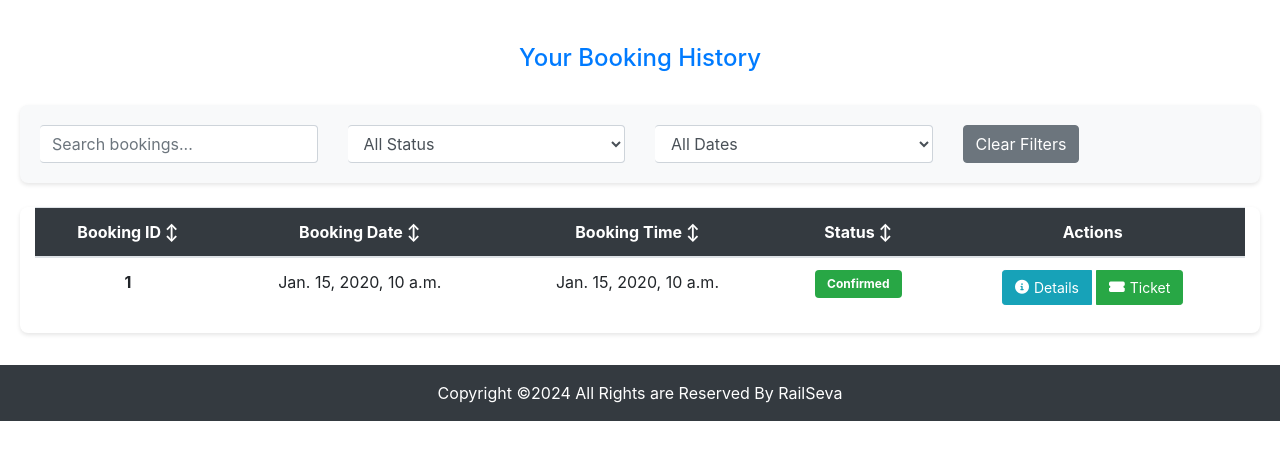
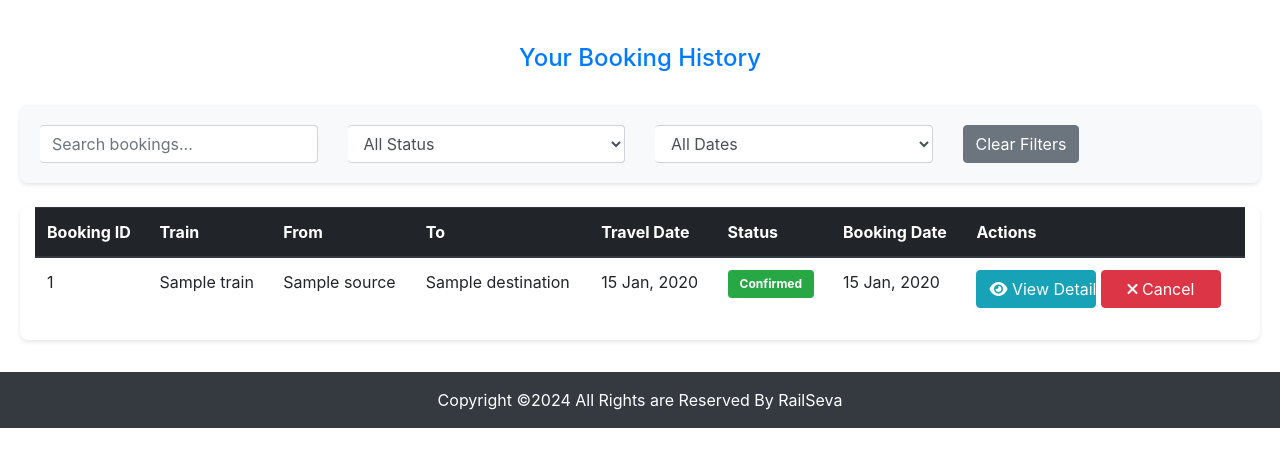
Before and after one commit to keenutelheiba/Swift, a Django app: template templates/booking_history.html in a window 1280 px wide. Shown: the part 56-523 px from the top of the page. Run offline with Django 3.2, Linux system fonts and the light colour scheme; the template is opened without the code that fills it: most values are stand-ins (such as "Sample title", 1, 10 or a date in 2020); some libraries are stand-ins or nearby versions.

Commit message:
Updated Booking history For User and SuperUser

```diff
--- a/app/models.py
+++ b/app/models.py
@@ -81,7 +81,7 @@ class Booking(models.Model):
 
 
 class BookingDetail(models.Model):
-    booking = models.OneToOneField(Booking, null=True, blank=True, on_delete=models.CASCADE)
+    booking = models.ForeignKey(Booking, on_delete=models.CASCADE, related_name='details')
     train = models.CharField(max_length=255, null=True, blank=True)
     source = models.CharField(max_length=255, null=True, blank=True)
     destination = models.CharField(max_length=255, null=True, blank=True)
--- a/templates/base.html
+++ b/templates/base.html
@@ -37,6 +37,11 @@
             <li class="{% if request.path == url %}active{% endif %}">
                 <a class="nav-link" href="{% url 'verify_ticket' %}"><i class="fas fa-ticket-alt"></i> Verify Ticket</a>
             </li>
+            {% if user.is_superuser %}
+            <li class="{% if request.path == '/booking_history' %}active{% endif %}">
+                <a class="nav-link" href="{% url 'booking_history' %}"><i class="fas fa-history"></i> Booking History</a>
+            </li>
+            {% endif %}
             {% url 'feedback' as url %}
             <li class="{% if request.path == url %}active{% endif %}">
                 <a class="nav-link" href="{% url 'feedback' %}"><i class="fas fa-comments"></i> User Feedbacks</a>
--- a/templates/booking_history.html
+++ b/templates/booking_history.html
@@ -7,7 +7,11 @@
 {% block content %}
 <div class="booking-history-container">
     <div class="col-lg-12 text-center p-4">
+        {% if user.is_superuser %}
+            <h4 class="text-primary">All Booking History</h4>
+        {% else %}
             <h4 class="text-primary">Your Booking History</h4>
+        {% endif %}
     </div>
 
     <!-- Search and Filter Section -->
@@ -40,75 +44,68 @@
     <!-- Booking Table -->
     <div class="col-lg-12 m-1 mx-auto booking-table-container">
         <div class="table-responsive">
-            <table class="table table-hover" id="bookingTable">
-                <thead class="bg-dark text-white text-center">
+            <table class="table table-hover">
+                <thead class="thead-dark">
                     <tr>
-                        <th scope="col" class="sortable" data-sort="id">Booking ID ↕</th>
-                        <th scope="col" class="sortable" data-sort="date">Booking Date ↕</th>
-                        <th scope="col" class="sortable" data-sort="time">Booking Time ↕</th>
-                        <th scope="col" class="sortable" data-sort="status">Status ↕</th>
+                        <th scope="col" class="sortable">Booking ID</th>
+                        {% if user.is_superuser %}
+                            <th scope="col" class="sortable">User</th>
+                        {% endif %}
+                        <th scope="col" class="sortable">Train</th>
+                        <th scope="col" class="sortable">From</th>
+                        <th scope="col" class="sortable">To</th>
+                        <th scope="col" class="sortable">Travel Date</th>
+                        <th scope="col" class="sortable">Status</th>
+                        <th scope="col" class="sortable">Booking Date</th>
                         <th scope="col">Actions</th>
                     </tr>
                 </thead>
                 <tbody>
-                    {% for booking in booking %}
-                    <tr class="text-center booking-row"
-                        data-id="{{booking.id}}"
-                        data-date="{{booking.booking_date}}"
-                        data-status="{{booking.status}}">
-                        <th scope="row">{{booking.id}}</th>
-                        <td>{{booking.booking_date}}</td>
-                        <td>{{booking.booking_time}}</td>
-                        <td><span class="badge {% if booking.status == 'Confirmed' %}badge-success{% else %}badge-danger{% endif %}">
-                            {{booking.status}}
-                        </span></td>
-                        <td class="action-buttons">
-                            <div class="btn-group action-btn-group" role="group">
-                                <!-- View Details Button -->
-                                <a href="{% url 'booking_detail' booking.id %}"
-                                   class="btn btn-info btn-sm action-btn"
-                                   data-toggle="tooltip"
-                                   data-placement="top"
-                                   title="View Booking Details">
-                                    <i class="fas fa-info-circle"></i>
-                                    <span class="btn-text">Details</span>
+                    {% for book in booking %}
+                    <tr>
+                        <td>{{ book.id }}</td>
+                        {% if user.is_superuser %}
+                            <td>{{ book.user.username }}</td>
+                        {% endif %}
+                        <td>{{ book.train }}</td>
+                        <td>{{ book.source }}</td>
+                        <td>{{ book.destination }}</td>
+                        <td>{{ book.travel_date|date:"d M, Y" }}</td>
+                        <td>
+                            <span class="badge {% if book.status == 'Confirmed' %}badge-success{% else %}badge-danger{% endif %}">
+                                {{ book.status }}
+                            </span>
+                        </td>
+                        <td>{{ book.booking_date|date:"d M, Y" }}</td>
+                        <td>
+                            <a href="{% url 'booking_detail' book.id %}" class="btn btn-info mb-1"
+                               data-toggle="tooltip" title="View Details" style="width: 120px;">
+                                <i class="fas fa-eye"></i> View Details
                             </a>
-
-                                <!-- Ticket Button -->
-                                <a href="booking_history/ticket/{{booking.id}}"
-                                   class="btn btn-success btn-sm action-btn"
-                                   data-toggle="tooltip"
-                                   data-placement="top"
-                                   title="Download Ticket"
-                                   target="_blank">
-                                    <i class="fas fa-ticket-alt"></i>
-                                    <span class="btn-text">Ticket</span>
+                            {% if book.status == 'Confirmed' and book.has_ticket %}
+                            <a href="{% url 'ticket' book.id %}" class="btn btn-success mb-1"
+                               data-toggle="tooltip" title="Get Ticket" style="width: 120px;">
+                                <i class="fas fa-ticket-alt"></i> Get Ticket
                             </a>
-
-                                <!-- Cancel Button - Only show if travel date is in future -->
-                                {% if booking.travel_dt.date >= current_date %}
-                                <form action="{% url 'cancel_booking' %}"
-                                      method="post"
-                                      class="d-inline cancel-form"
-                                      onsubmit="return confirmCancel(event)">
+                            {% endif %}
+                            {% if book.status == 'Confirmed' %}
+                            <form action="{% url 'cancel_booking' %}" method="post" class="d-inline"
+                                  onsubmit="return confirmCancel(event);" style="display: inline;">
                                 {% csrf_token %}
-                                    <input type="hidden" name="booking_id" value="{{booking.id}}">
-                                    <button type="submit"
-                                            class="btn btn-danger btn-sm action-btn"
-                                            data-toggle="tooltip"
-                                            data-placement="top"
-                                            title="Cancel Booking">
-                                        <i class="fas fa-times"></i>
-                                        <span class="btn-text">Cancel</span>
+                                <input type="hidden" name="booking_id" value="{{ book.id }}">
+                                <button type="submit" class="btn btn-danger mb-1"
+                                        data-toggle="tooltip" title="Cancel Booking" style="width: 120px;">
+                                    <i class="fas fa-times"></i> Cancel
                                 </button>
                             </form>
                             {% endif %}
-                            </div>
                         </td>
                     </tr>
                     {% empty %}
                     <tr>
-                        <td colspan="5" class="text-center">No bookings found</td>
+                        <td colspan="{% if user.is_superuser %}9{% else %}8{% endif %}" class="text-center">
+                            No bookings found
+                        </td>
                     </tr>
                     {% endfor %}
                 </tbody>
```
Also changed, not shown: app/views.py (+39 -9 lines), db.sqlite3. Lines whose indentation alone changed are shown as unchanged.
